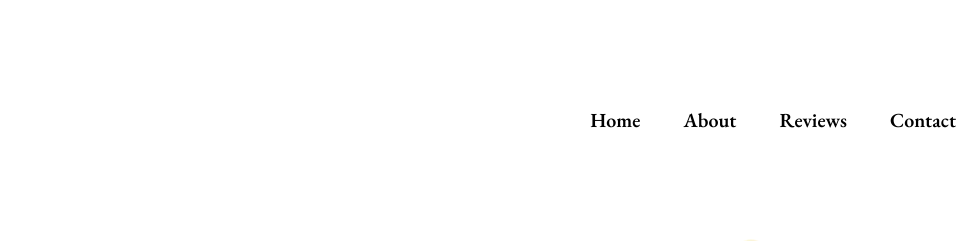
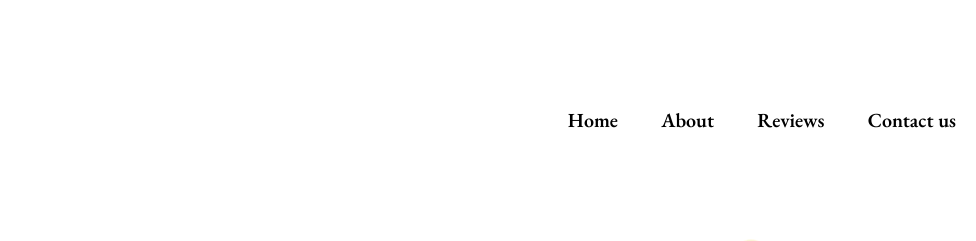
Before and after one commit to muhammedsadiqueem/portfolio, a plain HTML site: page index.html in a window 1280 px wide. Shown: the top 241 px of the page, 304-1280 px from the left. Drawn offline with nearby package versions, Linux system fonts and the light colour scheme; a web font is replaced by a local one.

Commit message:
portfolio v2

```diff
--- a/index.html
+++ b/index.html
@@ -36,7 +36,7 @@
                 <li class="list-items"><a class="links" href="">Home</a></li>
                 <li class="list-items"><a class="links" href="">About</a></li>
                 <li class="list-items"><a class="links" href="">Reviews</a></li>
-                <li class="list-items"><a class="links" href="">Contact</a></li>
+                <li class="list-items"><a class="links" href="">Contact us</a></li>
 
             </ul>
         </nav>
```
Also changed, not shown: note.txt.
